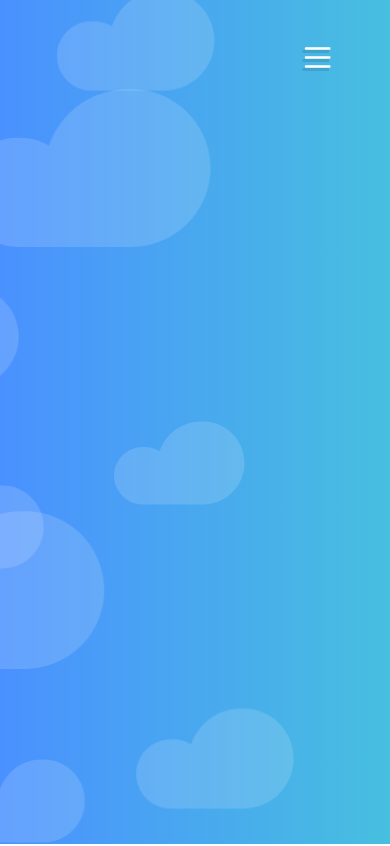
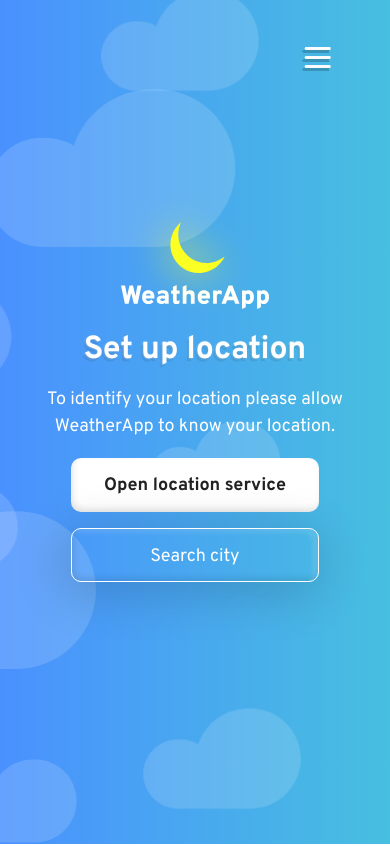
Before and after one commit to sagibarshai/Weather, a React (Create React App) app: page /home in a window 390 px wide. Built offline with nearby package versions, Linux system fonts and the light colour scheme; no server answers.

Commit message:
almost done with style for mobile home state no location

```diff
--- a/src/components/MobileHeader.tsx
+++ b/src/components/MobileHeader.tsx
@@ -57,8 +57,10 @@ export const MobileMenuBottom = () => {
                          <Checkbox
                               onClick={() => dispatch(toggleBackground())}
                               variant="checkbox"
-                              LeftIcon={<IconSunDark />}
-                              rightIcon={<IconMoonDark />}
+                              LeftIcon={<IconMoonDark />}
+                              rightIcon={<IconSunDark />}
+                              top="37.5%"
+                              rotate={true}
                               id="mobileMood"
                          ></Checkbox>
                     </StyledColumnContainer>
@@ -69,6 +71,7 @@ export const MobileMenuBottom = () => {
                               variant="checkbox"
                               LeftIcon="F°"
                               rightIcon="C°"
+                              top="55%"
                               id="mobileMood"
                          ></Checkbox>
                     </StyledColumnContainer>
--- a/src/pages/Home.tsx
+++ b/src/pages/Home.tsx
@@ -1,6 +1,6 @@
 import { useState } from "react";
 import { useSelector, useDispatch } from "react-redux";
-import { MobileMenuBottom } from "../components/MobileHeader";
+import MobileHeader, { MobileMenuBottom } from "../components/MobileHeader";
 import {
      StyledPageContainer,
      StyledLocationTitle,
@@ -16,11 +16,14 @@ import Popup from "../components/Popup";
 import { StyledIcon } from "../shared/Icons/Icon";
 import { ReactComponent as IconLocation } from "../shared/svg/location.svg";
 import { ReactComponent as IconCity } from "../shared/svg/city.svg";
+import { ReactComponent as IconApp } from "../shared/svg/logo-large.svg";
+import { StyledButton } from "../shared/UIElements/Button/Button";
+import themes from "../shared/themes/themes";
 
 const Home: React.FC = () => {
      const [noResultAndEnter, setNoResultAndEnter] = useState<boolean>(false);
      const [searchInput, setSearchInput] = useState<string>("");
-     const [locationIsOpen, setLocationIsOpen] = useState<boolean>(false);
+     const [locationIsOpen, setLocationIsOpen] = useState<boolean>(true);
      const dispatch = useDispatch();
      const renderPraimaryBackground = useSelector(
           (state: RootState) => state.headerSlice.renderPraimaryBackground
@@ -47,26 +50,56 @@ const Home: React.FC = () => {
                          setNoResultAndEnter={setNoResultAndEnter}
                          noResultAndEnter={noResultAndEnter}
                     />
+                    <MobileHeader />
                     <StyledPageContainer
                          openMobileMenu={openMobileMenu}
                          renderPraimaryBackground={renderPraimaryBackground}
                          onClick={onClickHandler}
                          openLogoutPopup={openLogoutPopup}
-                    ></StyledPageContainer>
-                    {openLogoutPopup && <Popup />}
-
+                    >
+                         <StyledIcon
+                              displayOnlyOnMobile={true}
+                              position="absolute"
+                              top="182px"
+                              left="50%"
+                              transform="translate(-50% , 0)"
+                         >
+                              <IconApp />
+                         </StyledIcon>
                          <StyledLocationDiv>
-                         <StyledIcon>
+                              <StyledIcon displayMobile={false}>
                                    <IconLocation />
                               </StyledIcon>
                               <StyledLocationTitle>
                                    Set up location
                               </StyledLocationTitle>
                               <StyledLocationParagraph>
-                              To identify your location please allow WeatherApp
-                              to know your location.
+                                   To identify your location please allow
+                                   WeatherApp to know your location.
                               </StyledLocationParagraph>
+                              <StyledButton
+                                   variant="white"
+                                   color={themes.black}
+                                   mobileWidth="63.7vw"
+                                   height="54px"
+                                   margin="0 0 16px 0"
+                                   fontWeight="bold"
+                                   displayOnlyOnMobile={true}
+                              >
+                                   Open location service
+                              </StyledButton>
+                              <StyledButton
+                                   variant="ghost"
+                                   color={themes.white}
+                                   mobileWidth="63.7vw"
+                                   height="54px"
+                                   displayOnlyOnMobile={true}
+                              >
+                                   Search city
+                              </StyledButton>
                          </StyledLocationDiv>
+                    </StyledPageContainer>
+                    {openLogoutPopup && <Popup />}
                     <MobileMenuBottom />
                </>
           );
--- a/src/pages/Login.tsx
+++ b/src/pages/Login.tsx
@@ -161,7 +161,7 @@ const Login = () => {
                          />
                     </StyledInputsContainer>
                     <StyledButton
-                         mobileWidth="90vw"
+                         mobileWidth="98vw"
                          margin="40px 0 0 0"
                          disabled={!(emailIsValid && passwordIsValid)}
                          variant={
--- a/src/pages/StyledHome.tsx
+++ b/src/pages/StyledHome.tsx
@@ -1,4 +1,5 @@
 import styled, { css } from "styled-components";
+import cssBreakPoints from "../shared/cssBreakPoints/cssBreakPoints";
 import themes from "../shared/themes/themes";
 type StyledHome = {
      renderPraimaryBackground: boolean;
@@ -36,6 +37,8 @@ export const StyledLocationDiv = styled.div`
      width: 296px;
      height: 266px;
      text-align: center;
+     @media ${cssBreakPoints.mobile} {
+     }
 `;
 export const StyledLocationTitle = styled.h3`
      text-shadow: -2px 3px 1px rgba(0, 0, 0, 0.1),
@@ -48,12 +51,18 @@ export const StyledLocationTitle = styled.h3`
      padding: 0;
      color: ${themes.white};
      margin-top: -45px;
+     @media ${cssBreakPoints.mobile} {
+          margin-top: 67px;
+     }
 `;
 export const StyledLocationParagraph = styled.p`
      font-family: inherit;
      font-size: 18px;
      line-height: 1.5;
      color: ${themes.white};
+     @media ${cssBreakPoints.mobile} {
+          margin-top: 16px;
+     }
 `;
 export const StyledNotFoundCityDiv = styled.div`
      width: 416px;
--- a/src/shared/Icons/Icon.tsx
+++ b/src/shared/Icons/Icon.tsx
@@ -12,6 +12,8 @@ type StyledIconProps = {
      transform?: string;
      zIndex?: number;
      marginRight?: string;
+     displayMobile?: boolean;
+     displayOnlyOnMobile?: boolean;
 };
 export const StyledIcon = styled.i<StyledIconProps>`
      width: ${(props) => props.width || "auto"};
@@ -25,4 +27,13 @@ export const StyledIcon = styled.i<StyledIconProps>`
      z-index: ${(props) => props.zIndex};
      margin-right: ${(props) => props.marginRight};
      vertical-align: middle;
+     @media ${cssBreakPoints.bigDesktop} {
+          ${(props) => props.displayOnlyOnMobile === true && "display:none"}
+     }
+     @media ${cssBreakPoints.laptop} {
+          ${(props) => props.displayOnlyOnMobile === true && "display:none"}
+     }
+     @media ${cssBreakPoints.mobile} {
+          display: ${(props) => props.displayMobile === false && "none"};
+     }
 `;
--- a/src/shared/UIElements/Button/Button.tsx
+++ b/src/shared/UIElements/Button/Button.tsx
@@ -21,12 +21,16 @@ interface StyledButtonProps {
      width?: string;
      height?: string;
      mobileWidth?: string;
+     mobileWidthWithCalc?: string;
+     fontWeight?: string;
+     color?: string;
+     displayOnlyOnMobile?: boolean;
 }
 
 export const StyledButton = styled.button<StyledButtonProps>`
      font-family: inherit;
-     width: ${(props) => props.width || "402px"};
-     height: ${(props) => props.height || "54px"};
+     width: 402px;
+     height: 54px;
      border-radius: 10px;
      box-shadow: -4px 8px 50px 4px rgba(0, 0, 0, 0.16),
           inset -6px 4px 4px 0 rgba(255, 255, 255, 0.1),
@@ -50,8 +54,8 @@ export const StyledButton = styled.button<StyledButtonProps>`
                       padding: 16px 24px;
                       box-shadow: inset -6px 4px 4px 0 rgba(255, 255, 255, 0.1),
                            inset 2px -3px 6px 0 rgba(0, 0, 0, 0.1);
+                      background: none;
                       background-color: white;
-                      background: none;
                       color: #444e72;
                  `
                : ""}
@@ -86,11 +90,22 @@ export const StyledButton = styled.button<StyledButtonProps>`
      margin: ${(props) => props.margin};
      margin-right: ${(props) => props.marginRight};
      position: ${(props) => props.position};
+     width: ${(props) => props.width};
+     height: ${(props) => props.height};
+     font-weight: ${(props) => props.fontWeight};
+     color: ${(props) => props.color};
+     @media ${cssBreakPoints.bigDesktop} {
+          ${(props) => props.displayOnlyOnMobile === true && "display:none"}
+     }
+     @media ${cssBreakPoints.laptop} {
+          ${(props) => props.displayOnlyOnMobile === true && "display:none"}
+     }
      @media ${cssBreakPoints.mobile} {
           ${(props) =>
-               props.mobileWidth &&
+               props.mobileWidthWithCalc &&
                css`
                     width: calc(${props.mobileWidth} + 48px);
                `}
+          width:${(props) => props.mobileWidth};
      }
 `;
```
Also changed, not shown: src/components/FooterMobile.tsx (added), src/components/StyledFooterMobile.tsx (added). Lines whose indentation alone changed are shown as unchanged.
